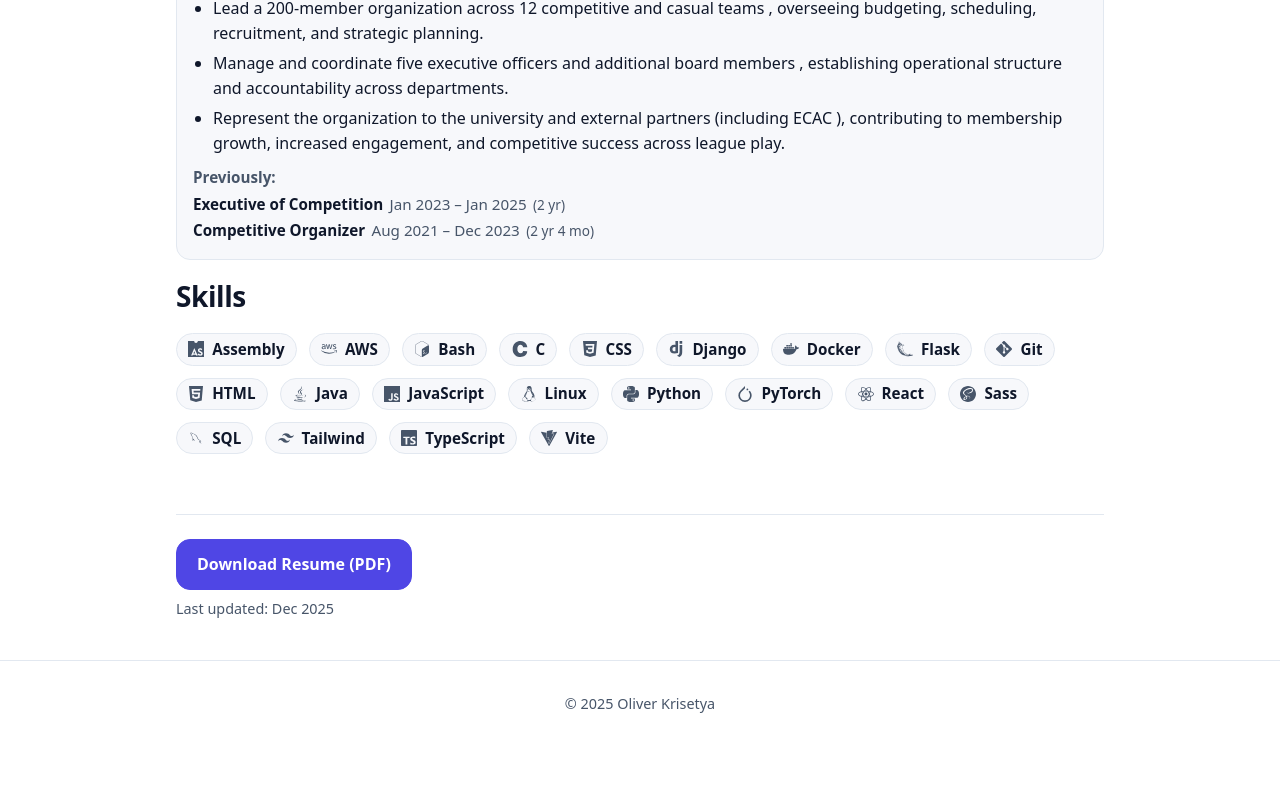
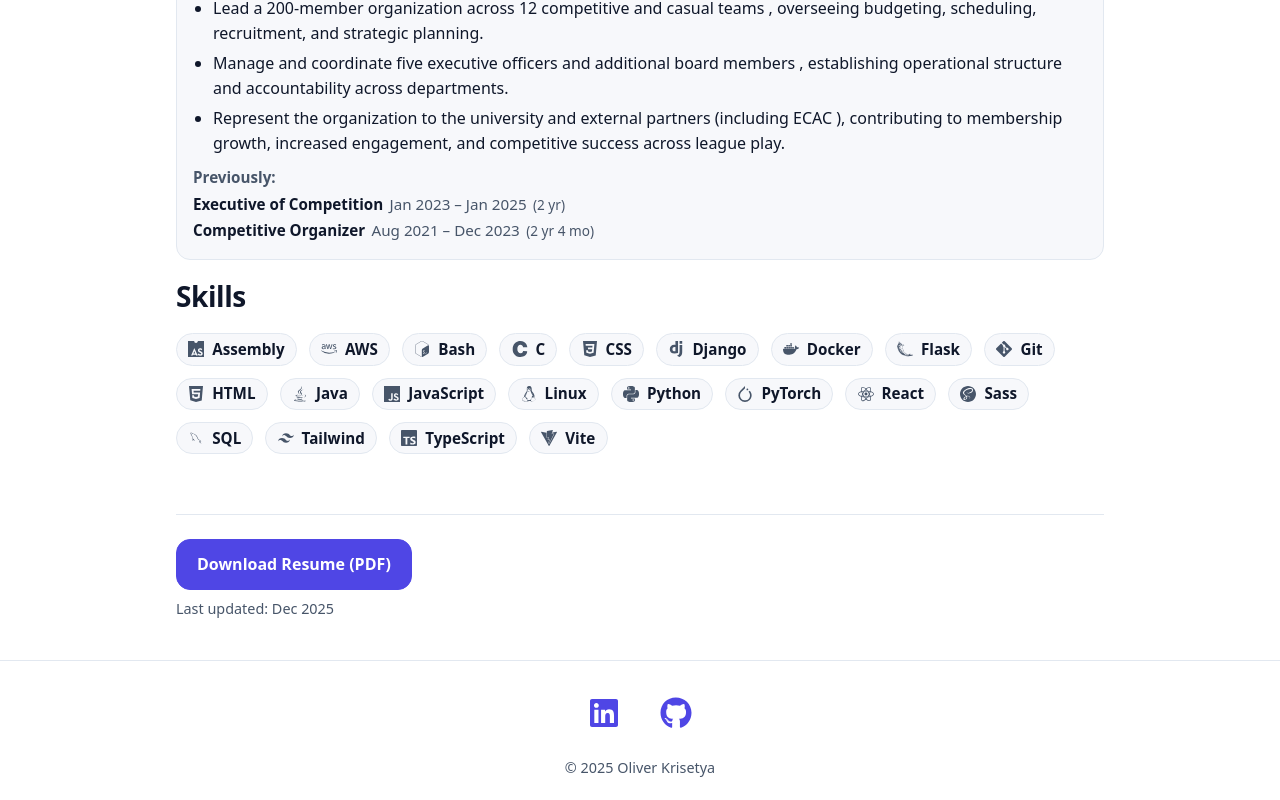
Before and after one commit to OliverKris/my-website, a React (Vite) app: page /resume in a window 1280 px wide. Shown: the part 1029-1829 px from the top of the page. Before the commit the page ends 1765 px from the top, so only its background shows below. Built offline with nearby package versions, Linux system fonts and the light colour scheme.

Commit message:
Added socials in the footer, updated brightness change

```diff
--- a/src/components/NavBar.module.css
+++ b/src/components/NavBar.module.css
@@ -53,7 +53,7 @@
 }
 
 .themeButton:hover {
-    filter: brightness(0.98);
+    filter: brightness(0.90);
 }
 
 .themeIcon {
--- a/src/components/SkillPill.module.css
+++ b/src/components/SkillPill.module.css
@@ -13,7 +13,7 @@
 }
 
 .pill:hover {
-    filter: brightness(0.98);
+    filter: brightness(0.90);
 }
 
 .icon {
--- a/src/layouts/RootLayout.module.css
+++ b/src/layouts/RootLayout.module.css
@@ -38,3 +38,21 @@
     padding: 0.5rem 0.75rem;
     border-radius: var(--radius-sm);
 }
+
+.socialSection {
+    margin-top: auto;
+    /* pushes section to bottom if parent is flex */
+    padding: 1rem 0 1rem;
+}
+
+.socialIcons {
+    display: flex;
+    justify-content: center;
+    gap: 2.5rem;
+    font-size: 32px;
+    color: var(--accent);
+}
+
+.socialIcons a:hover {
+    filter: brightness(0.90);
+}
--- a/src/layouts/RootLayout.tsx
+++ b/src/layouts/RootLayout.tsx
@@ -1,6 +1,7 @@
 import { Outlet } from "react-router-dom";
 import NavBar from "../components/NavBar.tsx";
 import styles from "./RootLayout.module.css";
+import { FaLinkedin, FaGithub } from "react-icons/fa";
 
 export default function RootLayout() {
     return (
@@ -16,6 +17,16 @@ export default function RootLayout() {
             </main>
 
             <footer className={styles.footer}>
+                <section className={styles.socialSection}>
+                    <div className={styles.socialIcons}>
+                        <a href="https://linkedin.com/in/okrisetya" aria-label="LinkedIn">
+                            <FaLinkedin />
+                        </a>
+                        <a href="https://github.com/OliverKris" aria-label="GitHub">
+                            <FaGithub />
+                        </a>
+                    </div>
+                </section>
                 <p className={styles.footerText}>© {new Date().getFullYear()} Oliver Krisetya</p>
             </footer>
         </div>
--- a/src/pages/Contact.module.css
+++ b/src/pages/Contact.module.css
@@ -85,7 +85,7 @@
 }
 
 .button:hover {
-    filter: brightness(0.95);
+    filter: brightness(0.90);
 }
 
 .links {
--- a/src/pages/Home.module.css
+++ b/src/pages/Home.module.css
@@ -47,7 +47,7 @@
 }
 
 .primaryCta:hover {
-    filter: brightness(0.95);
+    filter: brightness(0.90);
 }
 
 .secondaryCta {
@@ -63,7 +63,7 @@
 }
 
 .secondaryCta:hover {
-    filter: brightness(0.98);
+    filter: brightness(0.90);
 }
 
 .textCta {
--- a/src/pages/Resume.module.css
+++ b/src/pages/Resume.module.css
@@ -110,7 +110,7 @@
 }
 
 .ctaButton:hover {
-    filter: brightness(0.95);
+    filter: brightness(0.90);
 }
 
 .ctaMeta {
```
